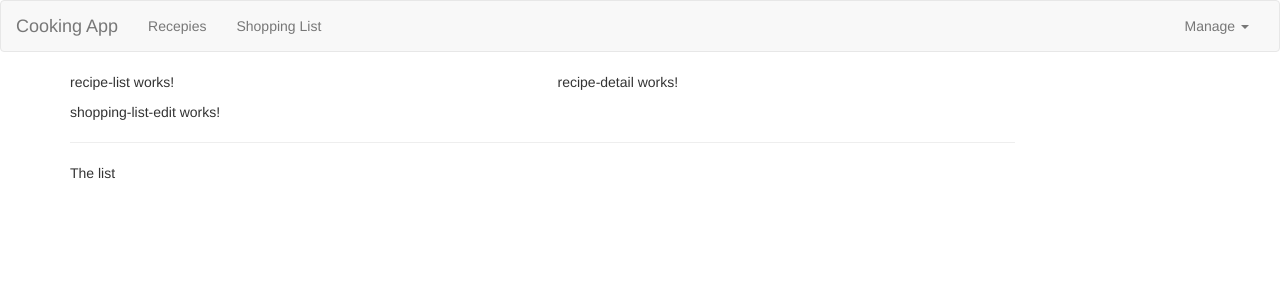
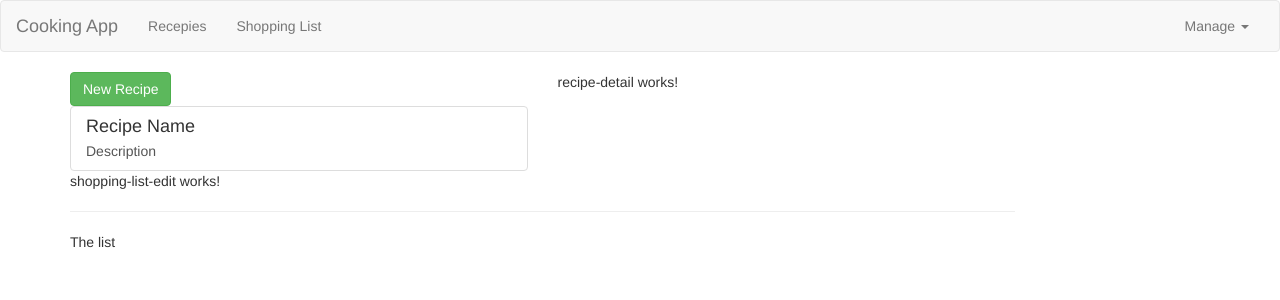
Before and after one commit to raquelbcarballo/cooking-app, an Angular app: page / in a window 1280 px wide. Shown: the top 300 px of the page. Built offline with nearby package versions, Linux system fonts and the light colour scheme.

Commit message:
add recipe model

```diff
--- a/src/app/recipe-book/recipe-list/recipe-item/recipe-item.component.html
+++ b/src/app/recipe-book/recipe-list/recipe-item/recipe-item.component.html
@@ -1 +1,11 @@
-<p>recipe-item works!</p>
+<div>
+    <a href="#" class="list-group-item clearfix">
+        <div class="pull-left">
+            <h4 class="list-group-item-heading">Recipe Name</h4>
+            <p class="list-group-item-text">Description</p>
+        </div>
+        <span class="pull-right">
+            <img src="" alt="" class="img-responsive" style="max-height: 50px;">
+        </span>
+    </a>
+</div>
--- a/src/app/recipe-book/recipe-list/recipe-list.component.html
+++ b/src/app/recipe-book/recipe-list/recipe-list.component.html
@@ -1 +1,10 @@
-<p>recipe-list works!</p>
+<div class="row">
+    <div class="col-xs-12">
+        <div class="btn btn-success">New Recipe</div>
+    </div>
+</div>
+<div class="row">
+    <div class="col-xs-12">
+        <app-recipe-item></app-recipe-item>
+    </div>
+</div>
--- a/src/app/recipe-book/recipe-list/recipe-list.component.ts
+++ b/src/app/recipe-book/recipe-list/recipe-list.component.ts
@@ -1,10 +1,19 @@
-import { Component } from '@angular/core';
+import { Component, OnInit } from '@angular/core';
+import { Recipe } from '../recipe.model';
 
 @Component({
   selector: 'app-recipe-list',
   templateUrl: './recipe-list.component.html',
   styleUrl: './recipe-list.component.css'
 })
-export class RecipeListComponent {
+export class RecipeListComponent implements OnInit {
+  recepies: Recipe[] = [
+    new Recipe('Tortilla', 'Tortilla de patatas con cebolla', '../../assets/totilla.png')
+  ];
 
+  constructor() { }
+
+  ngOnInit() {
+
+  }
 }
--- /dev/null
+++ b/src/app/recipe-book/recipe.model.ts
@@ -0,0 +1,11 @@
+export class Recipe {
+    public name: string;
+    public description: string;
+    public imagePath: string;
+
+    constructor(name: string, description: string, imagePath: string) {
+        this.name = name
+        this.description = description
+        this.imagePath = imagePath
+    }
+}
```
Also changed, not shown: src/assets/tortilla.png (added).
